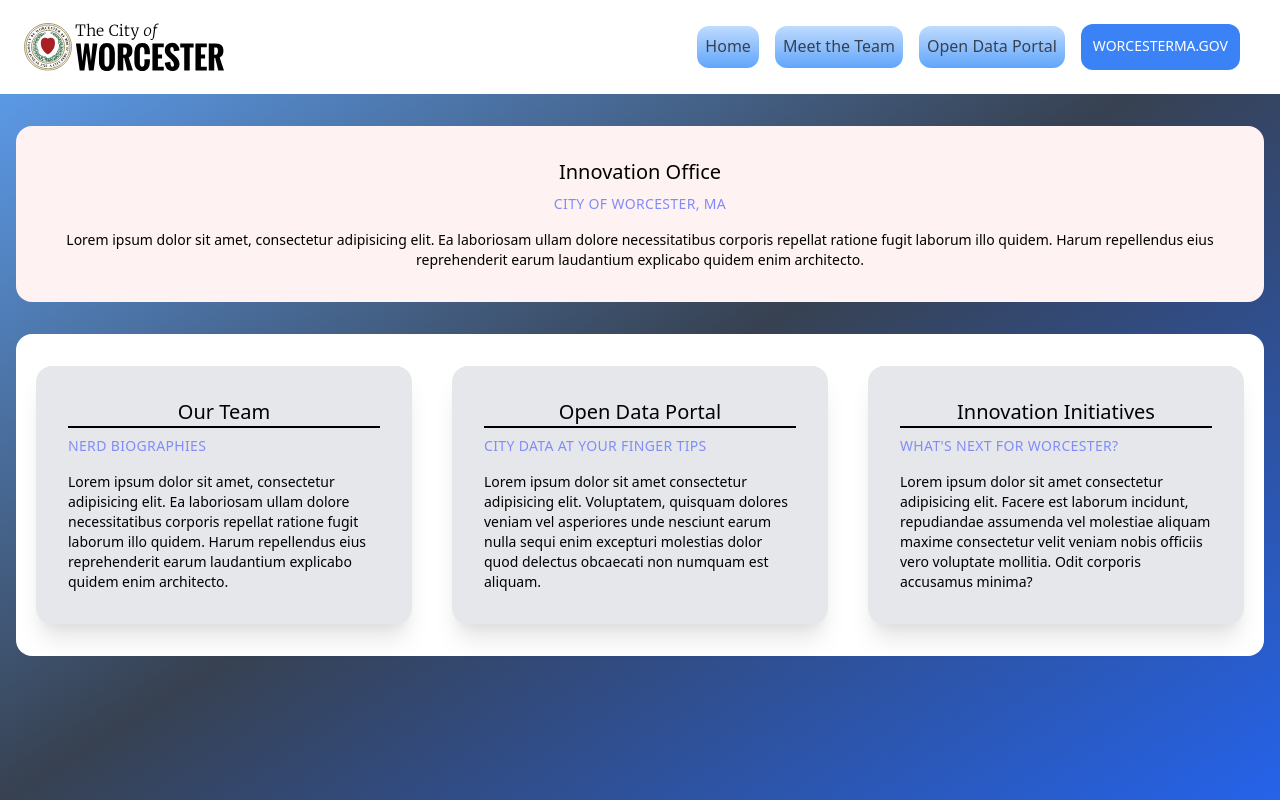
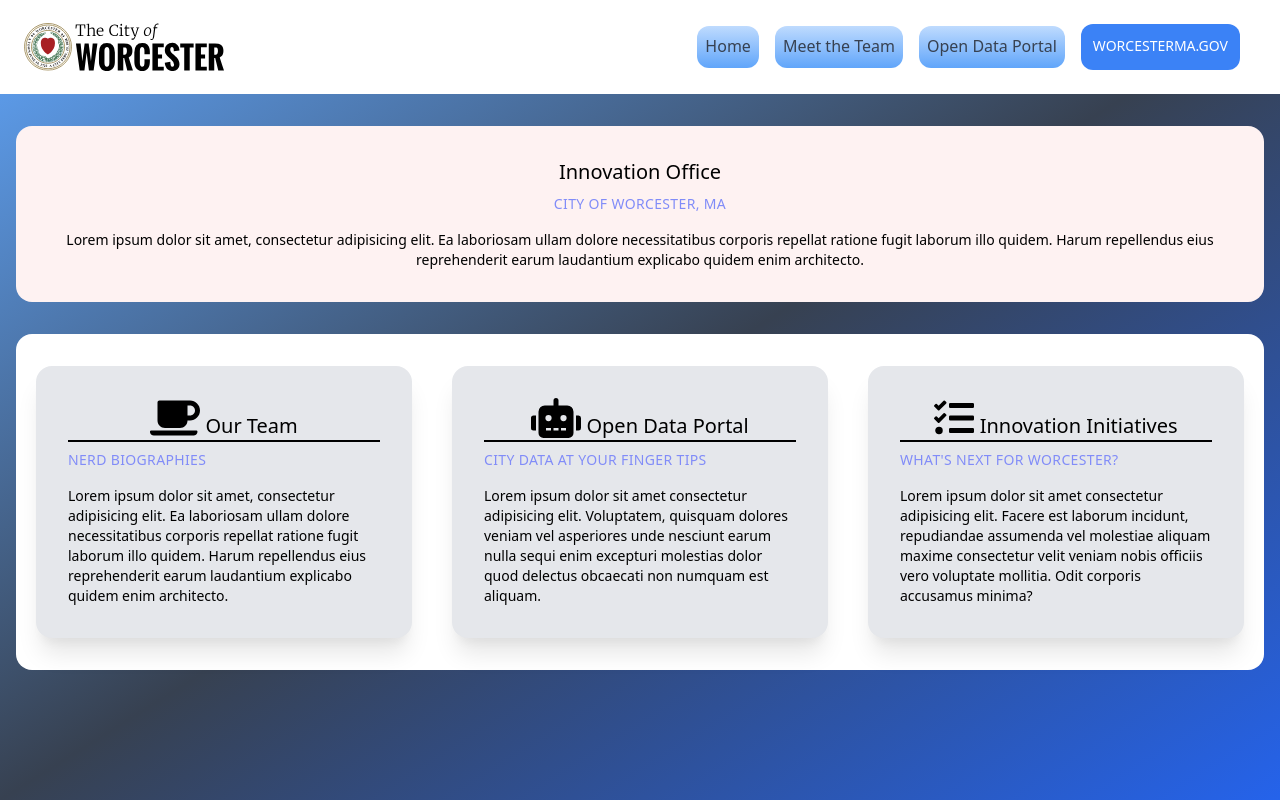
Before and after one commit to Frinkiac-7/innovation, an Angular app: page / in a window 1280 px wide. Built offline with nearby package versions, Linux system fonts and the light colour scheme.

Commit message:
Install Angular-Fontawesome package   * Added Angular specific version of Font Awesome library     - Included all free libraries       + Solid icons       + Regular icons       + Brand icons   * Package tested successfully     - Placeholder icons used on the home component cards

```diff
--- a/package.json
+++ b/package.json
@@ -18,6 +18,11 @@
     "@angular/platform-browser": "~12.0.0",
     "@angular/platform-browser-dynamic": "~12.0.0",
     "@angular/router": "~12.0.0",
+    "@fortawesome/angular-fontawesome": "~0.9.0",
+    "@fortawesome/fontawesome-svg-core": "^1.2.35",
+    "@fortawesome/free-brands-svg-icons": "^5.15.3",
+    "@fortawesome/free-regular-svg-icons": "^5.15.3",
+    "@fortawesome/free-solid-svg-icons": "^5.15.3",
     "jshint": "^2.13.0",
     "rxjs": "~6.6.0",
     "tslib": "^2.1.0",
--- a/src/app/app.module.ts
+++ b/src/app/app.module.ts
@@ -7,6 +7,7 @@
 import { OdportalComponent } from './odportal/odportal.component';
 import { HomeComponent } from './home/home.component';
 import { BiosComponent } from './bios/bios.component';
+import { FontAwesomeModule } from '@fortawesome/angular-fontawesome';
 
 @NgModule({
   declarations: [
@@ -18,7 +19,8 @@
   ],
   imports: [
     BrowserModule,
-    AppRoutingModule
+    AppRoutingModule,
+    FontAwesomeModule
   ],
   providers: [],
   bootstrap: [AppComponent]
--- a/src/app/home/home.component.html
+++ b/src/app/home/home.component.html
@@ -13,8 +13,11 @@
 		<div>
 			<a routerLink="/bios">
 				<div class="max-w-2xl bg-gray-200 shadow-xl rounded-2xl mx-5 my-8 p-8 hover:bg-green-100">
-					<h1 class="text-xl font-medium mb-2 border-solid border-black border-b-2 text-center">Our Team</h1>
-					<h2 class="font-medium text-sm text-indigo-400 mb-4 uppercase tracking-wide">Nerd Biographies</h2>
+					<h1 class="text-xl font-medium mb-2 border-solid border-black border-b-2 text-center">
+						<fa-icon [icon]="faCoffee" size="2x"></fa-icon>
+						Our Team
+					</h1>
+					<h2 class="font-medium text-sm text-indigo-400 mb-4 uppercase tracking-wide"><span></span> Nerd Biographies</h2>
 					<p class="text-black text-sm">
 						Lorem ipsum dolor sit amet, consectetur adipisicing elit. Ea laboriosam ullam dolore necessitatibus corporis repellat ratione fugit laborum illo quidem. Harum repellendus eius reprehenderit earum laudantium explicabo quidem enim architecto.
 					</p>
@@ -24,7 +27,10 @@
 		<div>
 			<a routerLink="/opendataportal">
 				<div class="max-w-2xl bg-gray-200 shadow-xl rounded-2xl mx-5 my-8 p-8 hover:bg-green-100">
-					<h1 class="text-xl font-medium mb-2 border-solid border-black border-b-2 text-center">Open Data Portal</h1>
+					<h1 class="text-xl font-medium mb-2 border-solid border-black border-b-2 text-center">
+						<fa-icon [icon]="faRobot" size="2x"></fa-icon>
+						Open Data Portal
+					</h1>
 					<h2 class="font-medium text-sm text-indigo-400 mb-4 uppercase tracking-wide">City Data at your Finger Tips</h2>
 					<p class="text-black text-sm">
 						Lorem ipsum dolor sit amet consectetur adipisicing elit. Voluptatem, quisquam dolores veniam vel asperiores unde nesciunt earum nulla sequi enim excepturi molestias dolor quod delectus obcaecati non numquam est aliquam.
@@ -35,7 +41,10 @@
 		<div>
 			<a routerLink="/home">
 				<div class="max-w-2xl bg-gray-200 shadow-xl rounded-2xl mx-5 my-8 p-8 hover:bg-green-100">
-					<h1 class="text-xl font-medium mb-2 border-solid border-black border-b-2 text-center">Innovation Initiatives</h1>
+					<h1 class="text-xl font-medium mb-2 border-solid border-black border-b-2 text-center">
+						<fa-icon [icon]="faTasks" size="2x"></fa-icon>
+						Innovation Initiatives
+					</h1>
 					<h2 class="font-medium text-sm text-indigo-400 mb-4 uppercase tracking-wide">What's Next for Worcester?</h2>
 					<p class="text-black text-sm">
 						Lorem ipsum dolor sit amet consectetur adipisicing elit. Facere est laborum incidunt, repudiandae assumenda vel molestiae aliquam maxime consectetur velit veniam nobis officiis vero voluptate mollitia. Odit corporis accusamus minima?
--- a/src/app/home/home.component.ts
+++ b/src/app/home/home.component.ts
@@ -1,4 +1,5 @@
 import { Component, OnInit } from '@angular/core';
+import { faCoffee, faRobot, faTasks } from '@fortawesome/free-solid-svg-icons';
 
 @Component({
   selector: 'app-home',
@@ -7,6 +8,10 @@
 })
 export class HomeComponent implements OnInit {
 
+	faCoffee = faCoffee;
+	faRobot = faRobot;
+	faTasks = faTasks;
+
   constructor() { }
 
   ngOnInit(): void {
```
Also changed, not shown: 1 other file (tests, documents, lock files or other folders).
